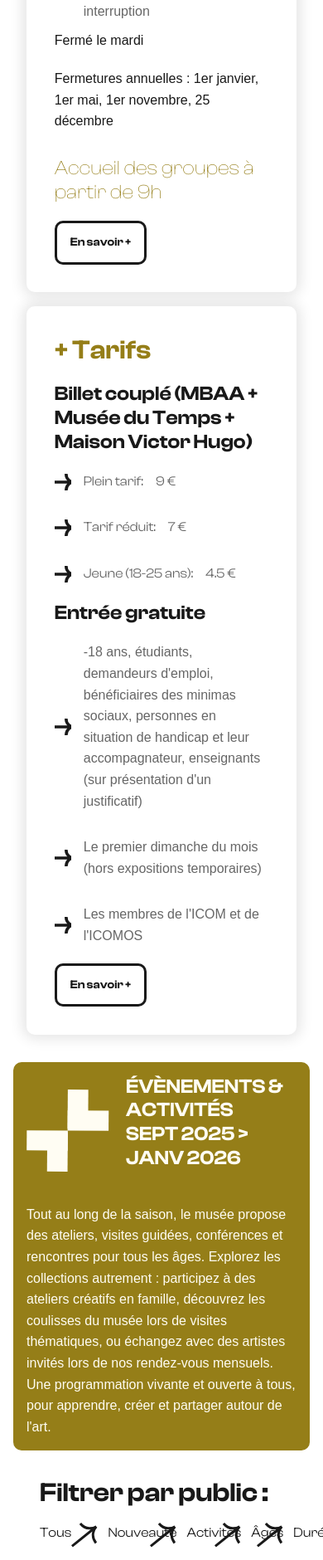
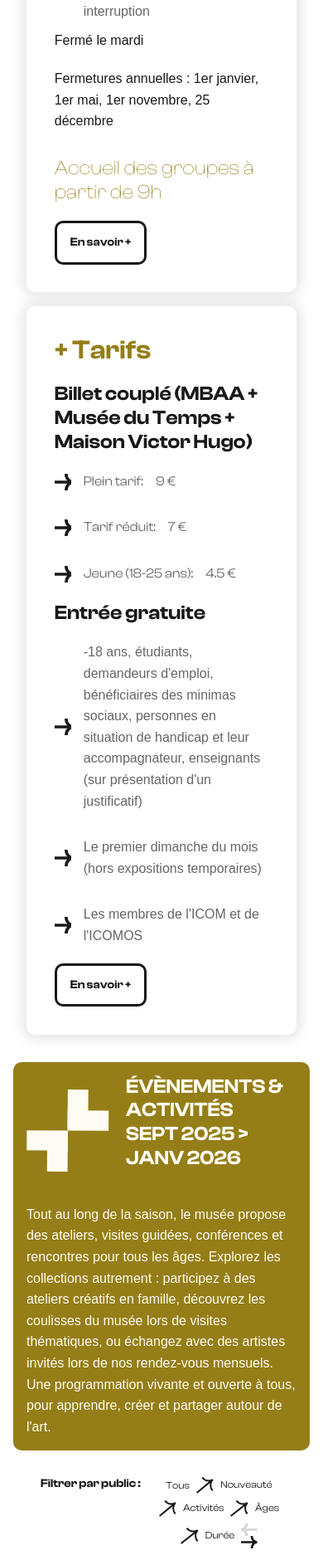
Before and after one commit to nina7t/MBAA, a PHP site: page / in a window 390 px wide; the page is wider, and only the part inside the window is pictured. Shown: the part 3126-5006 px from the top of that part at 83% size. Run offline with PHP 8.4, Linux system fonts and the light colour scheme; grey boxes are pictures that could not be loaded.

Commit message:
Lisibilité filtres et centrage carousel mobile
Filtres:
- Centrage des filtres sur mobile avec flex-wrap
- Tailles de texte et images responsive (clamp)
- Gap adapté au viewport mobile
- Desktop: justify-content space-between

Carousel:
- Conteneur carousel centré
- Items responsive en min-width avec clamp
- Titres et textes lisibles (clamp)
- Badges et meta responsive
- Meilleure gestion du scrolling horizontal mobile

```diff
--- a/css/component/_filtre.scss
+++ b/css/component/_filtre.scss
@@ -1,32 +1,55 @@
 @use '../utils/variables' as *;
 
 .filtre{
-    margin: 2rem;
+    margin: clamp(1rem, 3vw, 2rem);
+    padding: 0 clamp(0.5rem, 2vw, 1rem);
+    display: flex;
+    justify-content: center;
 }
 
+.filtre__title {
+    font-size: clamp(0.875rem, 2vw, 1rem);
+    font-weight: 600;
+    margin-bottom: 1rem;
+    text-align: center;
+    width: 100%;
+
+    @media (min-width: 1024px) {
+        text-align: left;
+    }
+}
 
 .filtre__list{
     display: flex;
     flex-direction: row;
-    justify-content: space-between;
+    justify-content: center;
+    flex-wrap: wrap;
+    gap: clamp(0.5rem, 2vw, 1.5rem);
+    align-items: center;
+    max-width: 100%;
+
+    @media (min-width: 1024px) {
+        justify-content: space-between;
+        flex-wrap: nowrap;
+    }
 }
-
 
 .filtre__list-item{
     display: flex;
     flex-direction: row;
-    gap: 12px;
+    gap: clamp(0.5rem, 1vw, 12px);
+    font-size: clamp(0.75rem, 2vw, 1rem);
+    white-space: nowrap;
 }
 
 .filtre__list-img{
     width: auto;
-    height: 30px;
-
+    height: clamp(20px, 4vw, 30px);
+    flex-shrink: 0;
 }
-
 
 .filtre__list__drag-img{
     width: auto;
-    height: 20px;
-
+    height: clamp(15px, 3vw, 20px);
+    flex-shrink: 0;
 }
```
Also changed, not shown: css/component/_carousel.scss (+78 -3 lines), css/styles.css.
